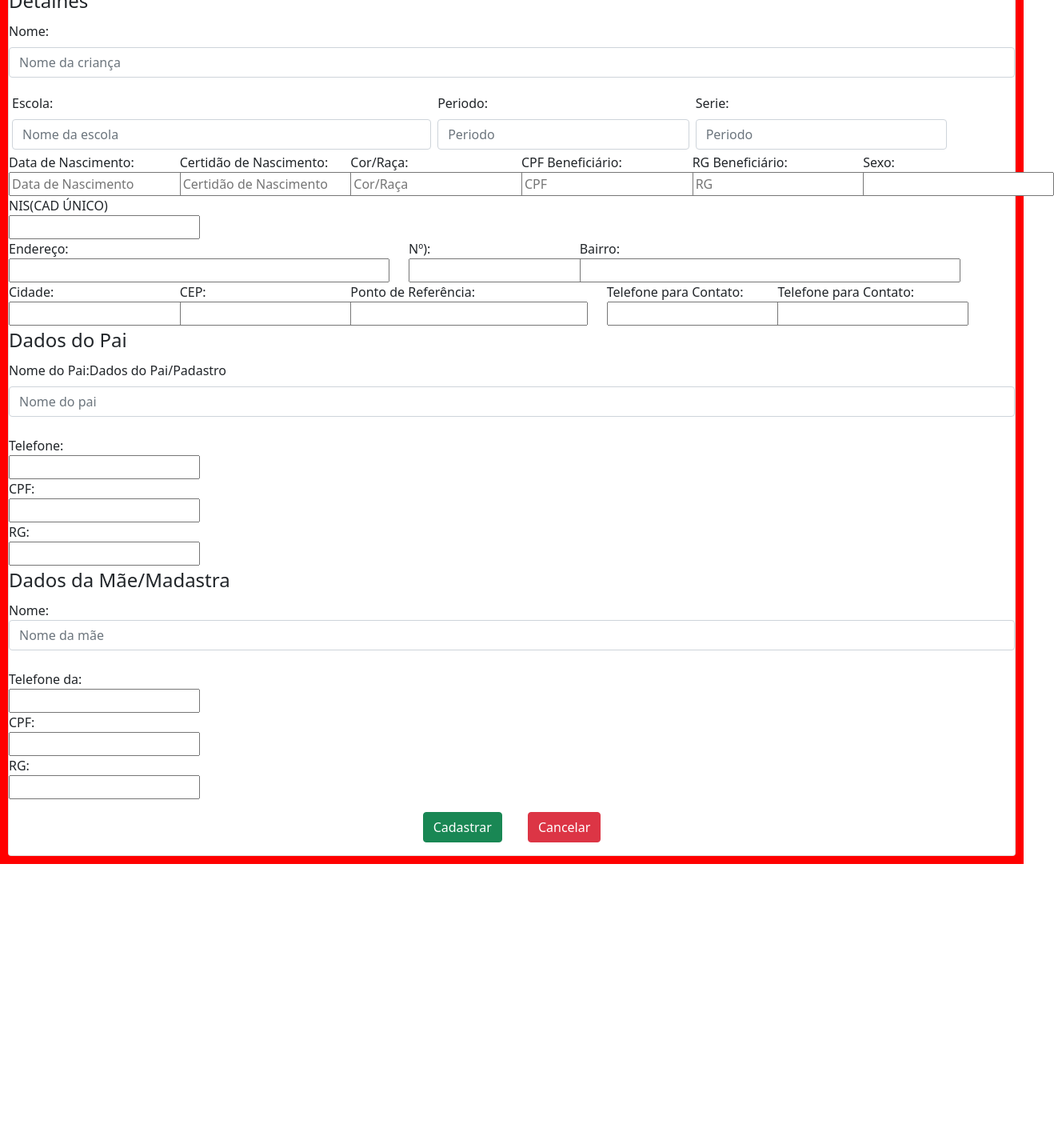
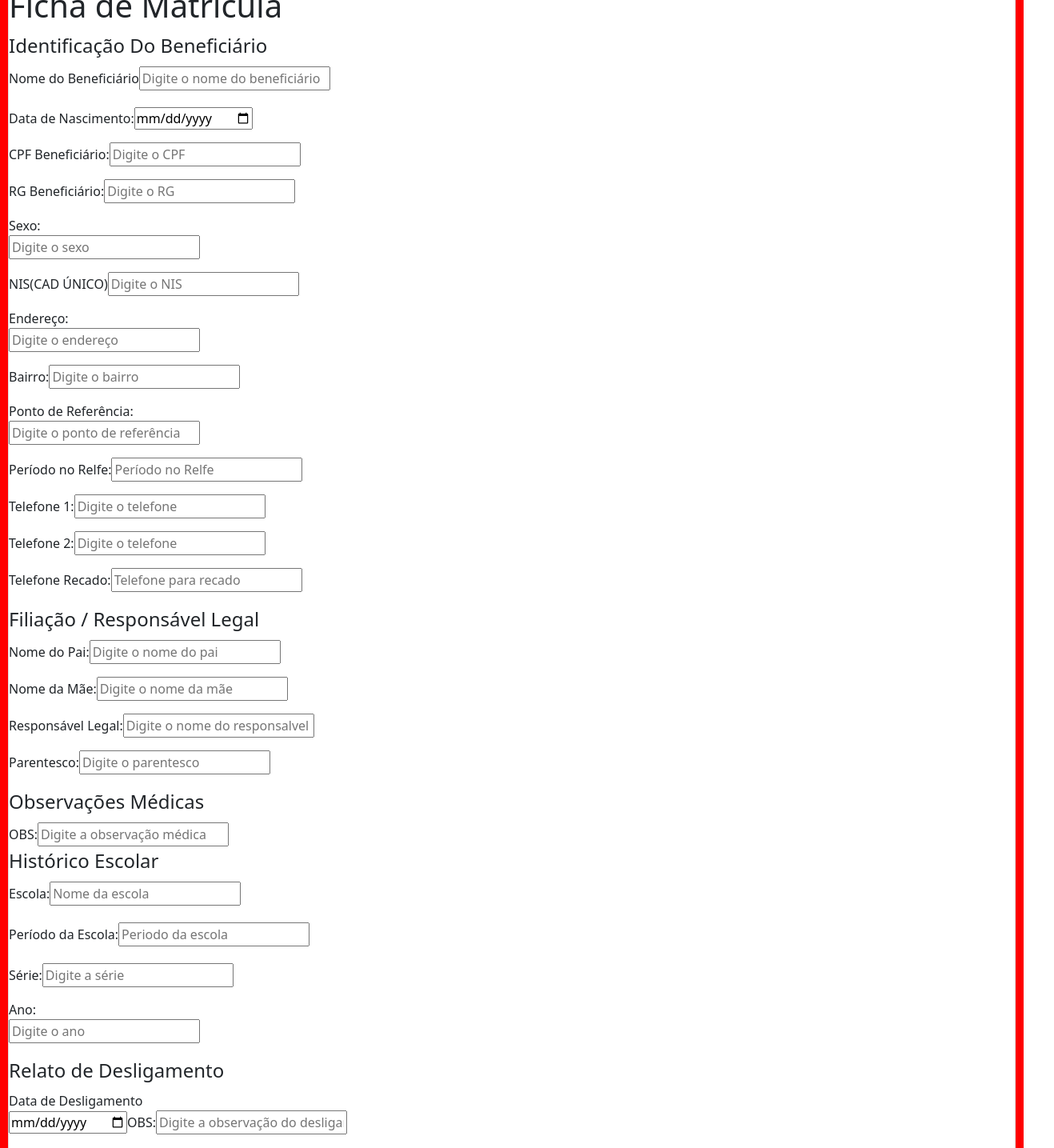
Before and after one commit to jeovanedossantossantos/Registered-Relfe, a React (Create React App) app: page /editform in a window 1280 px wide. Shown: the part 140-1575 px from the top of the page at 80% size, 1318 px wide, since content can reach past the window. Before the commit the page ends 1220 px from the top, so only its background shows below. Built offline with nearby package versions, Linux system fonts and the light colour scheme; no server answers.

Commit message:
ajustando os dados da ficha de matricula

```diff
--- a/src/components/Form/index.tsx
+++ b/src/components/Form/index.tsx
@@ -6,49 +6,29 @@ import { useNavigate} from 'react-router-dom';
 
 interface IDate {
 
-    nome: string;
-    periodo: string;
+    nomeBeneficiario: string;
+    periodoEscola: string;
     escola: string;
-    anoEscolar: string;
-    serie: string;
     dataNascimento: string;
-    certidaoNascimento?: string;
-    corRaca: string;
+    telFoneRec: string;
+    periodoRelfe: string;
     cpf: string;
-    rg?: string;
+    rg:string;
     sexo: string;
-    nis?: string;
+    nis: string;
     endereco: string;
-    numero: string;
+    ano: string;
     bairro: string;
     pontoReferencia: string;
-    telefone: string;
+    telefone1: string;
     telefone2: string;
-    telfoneRec: string;
-    cidade: string;
-    cep: string;
-    tipoSanguinio?: string;
-    obsMeddica: string;
-
+    serie: string;
+    dataDesligamento: string;
+    obs: string;
     nomePai: string;
-    cpfPai: string;
-    rgPai: string;
-    telfonePai: string;
-    nisPai: string;
-
     nomeMae: string;
-    cpfMae: string;
-    rgMae: string;
-    telfoneMae: string;
-    nisMae: string;
-
-    nomeResponsavel?: string;
-    cpfResponsavel?: string;
-    rgResponsavel?: string;
-    telfoneResponsavel?: string;
-    nisResponsavel?: string;
-
-    estadoCivil: string;
+    nomeResponsavel: string;
+    parentesco: string;
 
 
 
@@ -103,13 +83,10 @@ const redirecionar = ()=>{
 }
     return (
         <div>
+            <h1>Logo do Relfe</h1>
 
-            formulario
-            <div>
+            <Container className="card">
 
-            </div>
-            <Container className="card">
-                <h5>Cadastres</h5>
                 {/* onSubmit={hadleSumbmit} */}
                 {/* <form >
 
@@ -125,196 +102,164 @@ const redirecionar = ()=>{
                 </form> */}
                <form onSubmit={hadleSumbmit}>
 
+                    <h1>Ficha de Matrícula</h1>
+
 
                         <fieldset>
-                        <legend>Detalhes</legend>
+                            <legend>Identificação Do Beneficiário</legend>
                             <div className="mb-3">
-                            <label className="form-label" htmlFor="nome">Nome:</label>
-                            <input className="form-control" type="text" name="nome" id="nome"
-                                placeholder="Nome da criança"
-                                onChange={e => setDate({ ...date, nome: e.target.value })} />
-                        </div>
-                        <div style={{ display: "flex" }}>
-                            <div className="col-md-5 m-1">
-                                <label className="form-label" htmlFor="escola">Escola:</label>
-                                <input className="form-control" type="text" name="escola" id="escola"
-                                    placeholder="Nome da escola"
-                                    onChange={e => setDate({ ...date, escola: e.target.value })} />
-                            </div>
-                            <div className="col-md-3 m-1">
-                                <label className="form-label" htmlFor="periodo">Periodo:</label>
-                                <input className="form-control" type="text" name="periodo" id="periodo"
-                                    placeholder="Periodo"
-                                    onChange={e => setDate({ ...date, periodo: e.target.value })} />
-                            </div>
-                            <div className="col-md-3 m-1">
-                                <label className="form-label" htmlFor="serie">Serie:</label>
-                                <input className="form-control" type="text" name="serie" id="serie"
-                                    placeholder="Periodo"
-                                    onChange={e => setDate({ ...date, serie: e.target.value })} />
-                            </div>
-                        </div>
-                        <div className="row">
-                            <div className="col-md-2">
-                                <label htmlFor="dataNascimento">Data de Nascimento:</label><br />
-                                <input type="number" name="dataNascimento" id="dataNascimento" placeholder="Data de Nascimento"
-                                    onChange={e => setDate({ ...date, dataNascimento: e.target.value })} />
+                                <label className="form-label" htmlFor="nome">Nome do Beneficiário</label>
+                                <input  type="text" name="nome" id="nome"
+                                placeholder="Digite o nome do beneficiário"
+                                 onChange={e => setDate({ ...date, nomeBeneficiario: e.target.value })} />
                             </div>
 
-                            <div className="col-md-2">
-                                <label htmlFor="certidao">Certidão de Nascimento:</label><br />
-                                <input type="number" name="certidao" id="certidao" placeholder="Certidão de Nascimento"
-                                    onChange={e => setDate({ ...date, certidaoNascimento: e.target.value })} />
+                            <div className="row">
+                                <div className="mb-3">
+                                    <label htmlFor="dataNascimento">Data de Nascimento:</label>
+                                    <input type="date" name="dataNascimento" id="dataNascimento" placeholder="Digite a data"
+                                    onChange={e => setDate({ ...date, dataNascimento: e.target.value })}/>
                                 </div>
 
-                            <div className="col-md-2">
-                                <label htmlFor="raça">Cor/Raça:</label><br />
-                                <input type="text" name="raça" id="raça" placeholder="Cor/Raça"
-                                    onChange={e => setDate({ ...date, corRaca: e.target.value })} />
-                            </div>
-                            <div className="col-md-2">
-
-                                <label htmlFor="CPFbeneficiario">CPF Beneficiário:</label><br />
-                                <input type="number" name="CPFbeneficiario" id="CPFbeneficiario"
-                                    placeholder="CPF"
-                                    onChange={e => setDate({ ...date, cpf: e.target.value })} />
+                                <div className="mb-3">
+                                    <label htmlFor="CPFbeneficiario">CPF Beneficiário:</label>
+                                    <input type="text" name="CPFbeneficiario" id="CPFbeneficiario"
+                                    placeholder="Digite o CPF"
+                                    onChange={e => setDate({ ...date, cpf: e.target.value })}/>
                                 </div>
 
-                            <div className="col-md-2">
-                                <label htmlFor="RGbeneficiario">RG Beneficiário:</label><br />
-                                <input type="number" name="RGbeneficiario" id="RGbeneficiario" placeholder="RG"
+                                <div className="mb-3">
+                                    <label htmlFor="RGbeneficiario">RG Beneficiário:</label>
+                                    <input type="text" name="RGbeneficiario" id="RGbeneficiario" placeholder="Digite o RG"
                                     onChange={e => setDate({ ...date, rg: e.target.value })} />
                                 </div>
-                            <div className="col-md-2">
+
+                                <div className="mb-3">
                                     <label htmlFor="sexo">Sexo:</label><br />
-                                <input type="text" name="sexo" id="sexo"
+                                    <input type="text" name="sexo" id="sexo" placeholder="Digite o sexo "
                                     onChange={e => setDate({ ...date, sexo: e.target.value })} />
                                 </div>
 
-                            <div className="col-md-2">
-                                <label htmlFor="nis">NIS(CAD ÚNICO)</label><br />
-                                <input type="number" name="nis" id="nis"
-                                    onChange={e => setDate({ ...date, nis: e.target.value })} />
+                                <div className="mb-3">
+                                    <label htmlFor="nis">NIS(CAD ÚNICO)</label>
+                                    <input type="text" name="nis" id="nis" placeholder="Digite o NIS"
+                                    onChange={e => setDate({ ...date, nis: e.target.value })}/>
                                 </div>
                             </div>
 
-
-
                             <div className="row">
-                            <div className="col-md-2" style={{
-                                width: "100%",
-                                maxWidth: 500, minWidth: 200
-                            }}>
+                                <div className="mb-3" >
                                     <label htmlFor="endereco">Endereço:</label><br />
-                                <input style={{
-                                    width: "100%",
-                                    maxWidth: 480,
-                                    minWidth: 200
-
-                                }} type="text" name="endereco" id="endereco"
-                                    onChange={e => setDate({ ...date, nis: e.target.value })} />
+                                    <input type="text" name="endereco" id="endereco" placeholder="Digite o endereço"
+                                    onChange={e => setDate({ ...date, endereco: e.target.value })}/>
                                 </div>
 
-                            <div className="col-md-2">
-                                <label htmlFor="numeroEndereco">Nº):</label><br />
-                                <input type="number" name="numeroEndereco" id="numeroEndereco"
-                                    onChange={e => setDate({ ...date, numero: e.target.value })} />
+                                <div className="mb-3">
+                                    <label htmlFor="bairro" >Bairro:</label>
+                                    <input type="text" name="bairro" id="bairro" placeholder="Digite o bairro"
+                                    onChange={e => setDate({ ...date, bairro: e.target.value })}/>
+                                </div >
+
+                                <div className="mb-3">
+                                    <label htmlFor="referencia">Ponto de Referência:</label><br />
+                                    <input type="text" name="referencia" id="referencia" placeholder="Digite o ponto de referência"
+                                    onChange={e => setDate({ ...date, pontoReferencia: e.target.value })}/>
                                 </div>
 
-                            <div className="col-md-2" style={{
-                                width: "100%",
-                                maxWidth: 500, minWidth: 200
-                            }}>
-                                <label htmlFor="bairro" >Bairro:</label>
-                                <input style={{
-                                    width: "100%",
-                                    maxWidth: 480,
-                                    minWidth: 200
-
-                                }} type="text" name="bairro" id="bairro"
-                                    onChange={e => setDate({ ...date, bairro: e.target.value })} />
-                            </div >
-
-                            <div className="col-md-2">
-                                <label htmlFor="cidade">Cidade:</label>
-                                <input type="text" name="cidade" id="cidade"
-                                    onChange={e => setDate({ ...date, cidade: e.target.value })} />
+                                <div className="mb-3">
+                                    <label htmlFor="periodoRelfe">Período no Relfe:</label>
+                                    <input type="text" name="periodoRelfe" id="periodoRelfe" placeholder="Período no Relfe"
+                                    onChange={e => setDate({ ...date, periodoRelfe: e.target.value })} />
                                 </div>
 
-                            <div className="col-md-2">
-                                <label htmlFor="cep">CEP:</label> <br />
-                                <input type="number" name="cep" id="cep"
-                                    onChange={e => setDate({ ...date, cep: e.target.value })} />
+                                <div className="mb-3">
+                                    <label htmlFor="telContato">Telefone 1:</label>
+                                    <input type="text" name="telContato" id="telContato" placeholder="Digite o telefone"
+                                    onChange={e => setDate({ ...date, telefone1: e.target.value })}/>
                                 </div>
 
-                            <div className="col-md-3">
-
-                                <label htmlFor="referencia">Ponto de Referência:</label><br />
-                                <input className="col-md-12" type="text" name="referencia" id="referencia"
-                                    onChange={e => setDate({ ...date, pontoReferencia: e.target.value })} />
-
-                            </div>
-                            <div className="col-md-2">
-                                <label htmlFor="telContato">Telefone para Contato:</label>
-                                <input type="text" name="telContato" id="telContato"
-                                    onChange={e => setDate({ ...date, telefone: e.target.value })} />
+                                <div className="mb-3">
+                                    <label htmlFor="telContato2">Telefone 2:</label>
+                                    <input type="text" name="telContato2" id="telContato2" placeholder="Digite o telefone"
+                                     onChange={e => setDate({ ...date, telefone2: e.target.value })}/>
                                 </div>
 
-                            <div className="col-md-2">
-                                <label htmlFor="telContato2">Telefone para Contato:</label>
-                                <input type="text" name="telContato2" id="telContato2"
-                                    onChange={e => setDate({ ...date, telefone2: e.target.value })} />
+                                <div className="mb-3">
+                                    <label htmlFor="telefone-recado">Telefone Recado:</label>
+                                    <input type="text" name="telfone-recado" id="telefone-recado" placeholder="Telefone para recado"
+                                    onChange={e => setDate({ ...date, telFoneRec: e.target.value })}/>
                                 </div>
-
 
                             </div>
                         </fieldset>
 
-                    <fieldset>
-                        <legend>Dados do Pai</legend>
+                        <fieldset className="mb-3">
+                        <legend>Filiação / Responsável Legal</legend>
                             <label htmlFor="nomePai">Nome do Pai:</label>
+                            <input type="text" name="nomePai" id="nomePai" placeholder="Digite o nome do pai"
+                            onChange={e => setDate({ ...date, nomePai: e.target.value })}/>
+                        </fieldset>
 
-                        <label className="form-label" htmlFor="nomePai">Dados do Pai/Padastro</label>
-                        <input className="form-control" type="text" name="nomePai" id="nomePai" placeholder="Nome do pai"
-                            onChange={e => setDate({ ...date, nomePai: e.target.value })} />
+                        <fieldset className="mb-3">
+                            <label htmlFor="nomeMae">Nome da Mãe:</label>
+                            <input type="text" name="nomeMae" id="nomeMae" placeholder="Digite o nome da mãe"
+                            onChange={e => setDate({ ...date, nomeMae: e.target.value })}/>
+                            </fieldset>
 
-                        <br /><label htmlFor="telPai">Telefone:</label>
-                        <br /> <input type="text" name="telPai" id="telPai"
-                            onChange={e => setDate({ ...date, telfonePai: e.target.value })} />
-                         <br /><label htmlFor="CPFpai">CPF:</label> <br />
-                        <input type="text" name="CPFpai" id="CPFpai"
-                            onChange={e => setDate({ ...date, cpfPai: e.target.value })} />
-                         <br /><label htmlFor="RGpai">RG:</label> <br />
-                        <input type="text" name="RGpai" id="RGpai"
-                            onChange={e => setDate({ ...date, rgPai: e.target.value })} />
+                        <fieldset className="mb-3">
+                            <label htmlFor="responsavel">Responsável Legal:</label>
+                            <input type="text" name="responsavel" id="responsavel" placeholder="Digite o nome do responsalvel" />
+                        </fieldset>
 
+                        <fieldset className="mb-3">
+                            <label htmlFor="parentesco">Parentesco:</label>
+                            <input type="text" name="parentesco" id="parentesco" placeholder="Digite o parentesco"/>
                         </fieldset>
 
                         <fieldset>
-                        <legend>Dados da Mãe/Madastra</legend>
-                        <label htmlFor="nomeMae">Nome:</label><br />
-
-
-
-                        <input className="form-control" type="text" name="nomeMae" id="nomeMae" placeholder="Nome da mãe"
-                             onChange={e => setDate({ ...date, nomeMae: e.target.value })} />
-                        <br />
-                        <label htmlFor="telMae">Telefone da:</label><br />
-                        <input type="text" name="telMae" id="telMae"
-                            onChange={e => setDate({ ...date, telfoneMae: e.target.value })} />
-                        <br /><label htmlFor="CPFmae">CPF:</label><br />
-                        <input type="text" name="CPFmae" id="CPFmae"
-                            onChange={e => setDate({ ...date, cpfMae: e.target.value })} />
-                        <br /><label htmlFor="RGmae">RG:</label><br />
-                        <input type="text" name="RGmae" id="RGmae"
-                            onChange={e => setDate({ ...date, rgMae: e.target.value })} />
-
+                            <legend>Observações Médicas</legend>
+                            <label htmlFor="obs">OBS:</label>
+                            <input type="text" name="obs" id="obs" placeholder="Digite a observação médica"/>
                         </fieldset>
 
+                        <fieldset>
+                            <legend>Histórico Escolar</legend>
+                            <div>
+                                <div className="mb-3">
+                                    <label className="form-label" htmlFor="escola">Escola:</label>
+                                    <input type="text" name="escola" id="escola"
+                                    placeholder="Nome da escola"
+                                    onChange={e => setDate({ ...date, escola: e.target.value })} />
+                                </div>
+                                <div className="mb-3">
+                                    <label className="form-label" htmlFor="periodo">Período da Escola:</label>
+                                    <input type="number" name="periodo" id="periodo"
+                                    placeholder="Periodo da escola"
+                                    onChange={e => setDate({ ...date, periodoEscola: e.target.value })}/>
+                                </div>
+                                </div>
+                                <div className="mb-3">                             <label htmlFor="serie">Série:</label>
+                                    <input type="text" name="serie" id="serie" placeholder="Digite a série"
+                                    onChange={e => setDate({ ...date, serie: e.target.value })}/>
+                                </div>
+                                <div className="mb-3">                               <label htmlFor="ano">Ano:</label><br />
+                                    <input type="number" name="ano" id="ano" placeholder="Digite o ano"
+                                    onChange={e => setDate({ ...date, ano: e.target.value })}/>
+                                </div>
+                        </fieldset>
 
+                        <fieldset>
+                            <legend>Relato de Desligamento</legend>
+                            <div className="mb-3">                              <label htmlFor="dataDesligamento">Data de Desligamento</label> <br />
+                                    <input type="date" name="dataDesligamento" id="dataDesligamento"
+                                    onChange={e => setDate({ ...date, dataDesligamento: e.target.value })}/>
+                                    <label htmlFor="obs">OBS:</label>
+                                    <input type="text" name="obs" id="obs" placeholder="Digite a observação do desligamento"/>
+                                </div>
+                        </fieldset>
                         <div style={{ display: "flex", justifyContent: "center" }}>
-                        <button type="submit" className="btn btn-success m-3" onClick={()=>push("/")}>Cadastrar</button>
-                        <button className="btn btn-danger  m-3" onClick={()=>push("/")}>Cancelar</button>
+                        <button type="submit" className="btn btn-success m-3">Cadastrar</button>
+                        <button className="btn btn-danger  m-3">Cancelar</button>
 
                     </div>
                     </form>
```
Lines whose indentation alone changed are shown as unchanged.
